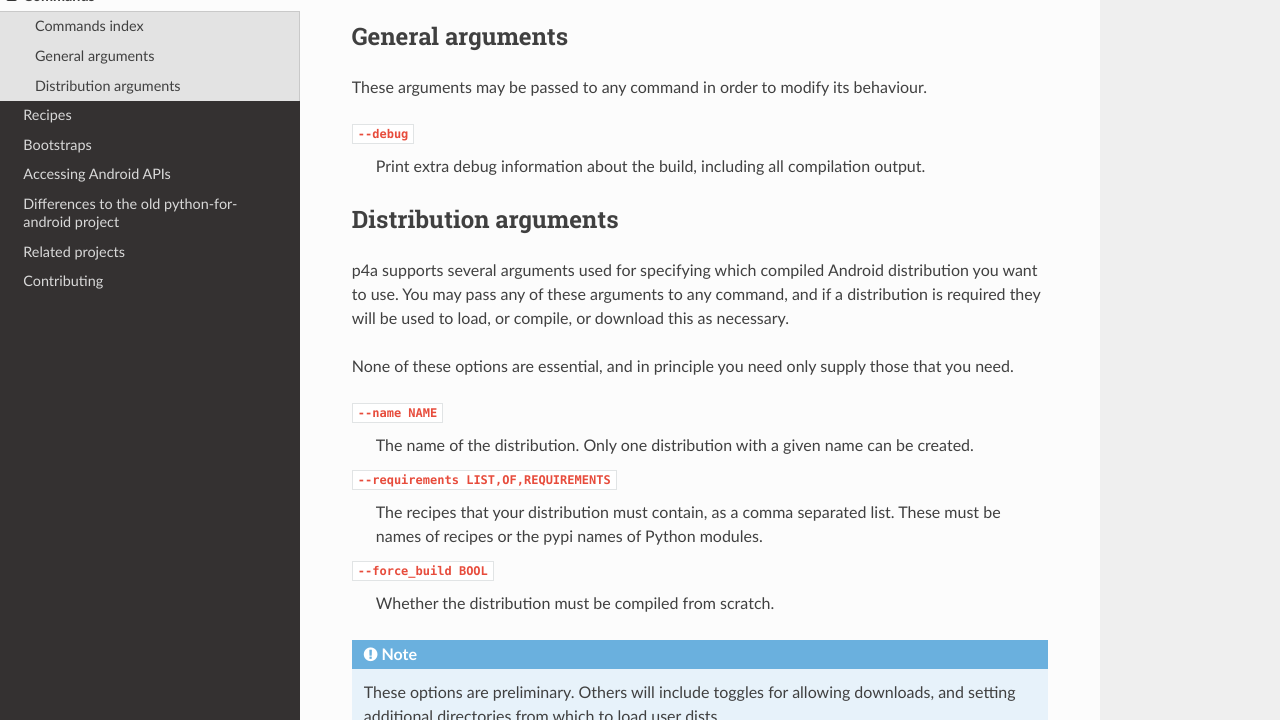
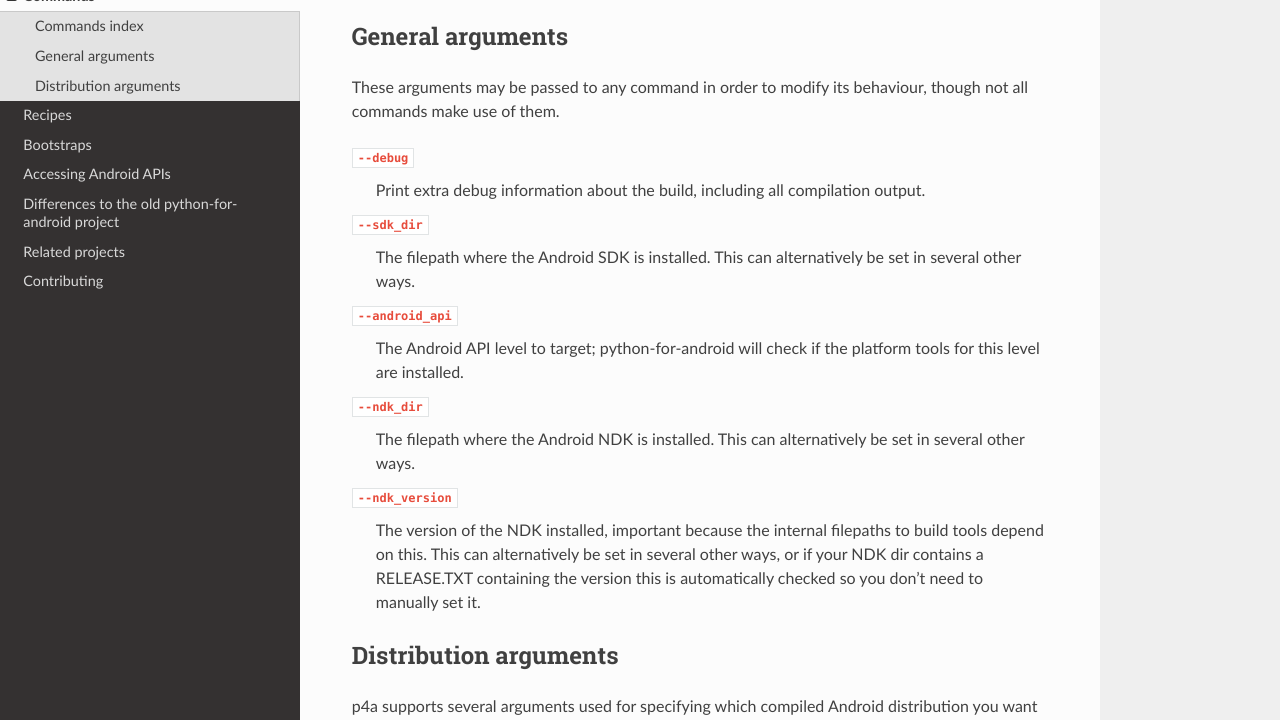
Before and after one commit to kivy/python-for-android, a Sphinx documentation site: the page built from doc/source/commands.rst, in a window 1280 px wide and 900 px high, scrolled down 284 px, cut to the strip 180-900 px from the top of the window. Built offline with Sphinx 7.4.7 and the Read the Docs theme 2.0.0, drawn with Linux system fonts in a browser that asks for light colours; pages that are not in the unit, such as notebooks, are missing from menus.

Commit message:
Documented SDK and NDK setting kwargs to toolchain

```diff
--- a/doc/source/commands.rst
+++ b/doc/source/commands.rst
@@ -21,10 +21,30 @@ command (though if irrelevant they may not have an effect).
 General arguments
 -----------------
 
-These arguments may be passed to any command in order to modify its behaviour.
+These arguments may be passed to any command in order to modify its
+behaviour, though not all commands make use of them.
 
 ``--debug``
   Print extra debug information about the build, including all compilation output.
+
+``--sdk_dir``
+  The filepath where the Android SDK is installed. This can
+  alternatively be set in several other ways.
+
+``--android_api``
+  The Android API level to target; python-for-android will check if
+  the platform tools for this level are installed.
+
+``--ndk_dir``
+  The filepath where the Android NDK is installed. This can
+  alternatively be set in several other ways.
+
+``--ndk_version``
+  The version of the NDK installed, important because the internal
+  filepaths to build tools depend on this. This can alternatively be
+  set in several other ways, or if your NDK dir contains a RELEASE.TXT
+  containing the version this is automatically checked so you don't
+  need to manually set it.
 
 
 Distribution arguments
```
